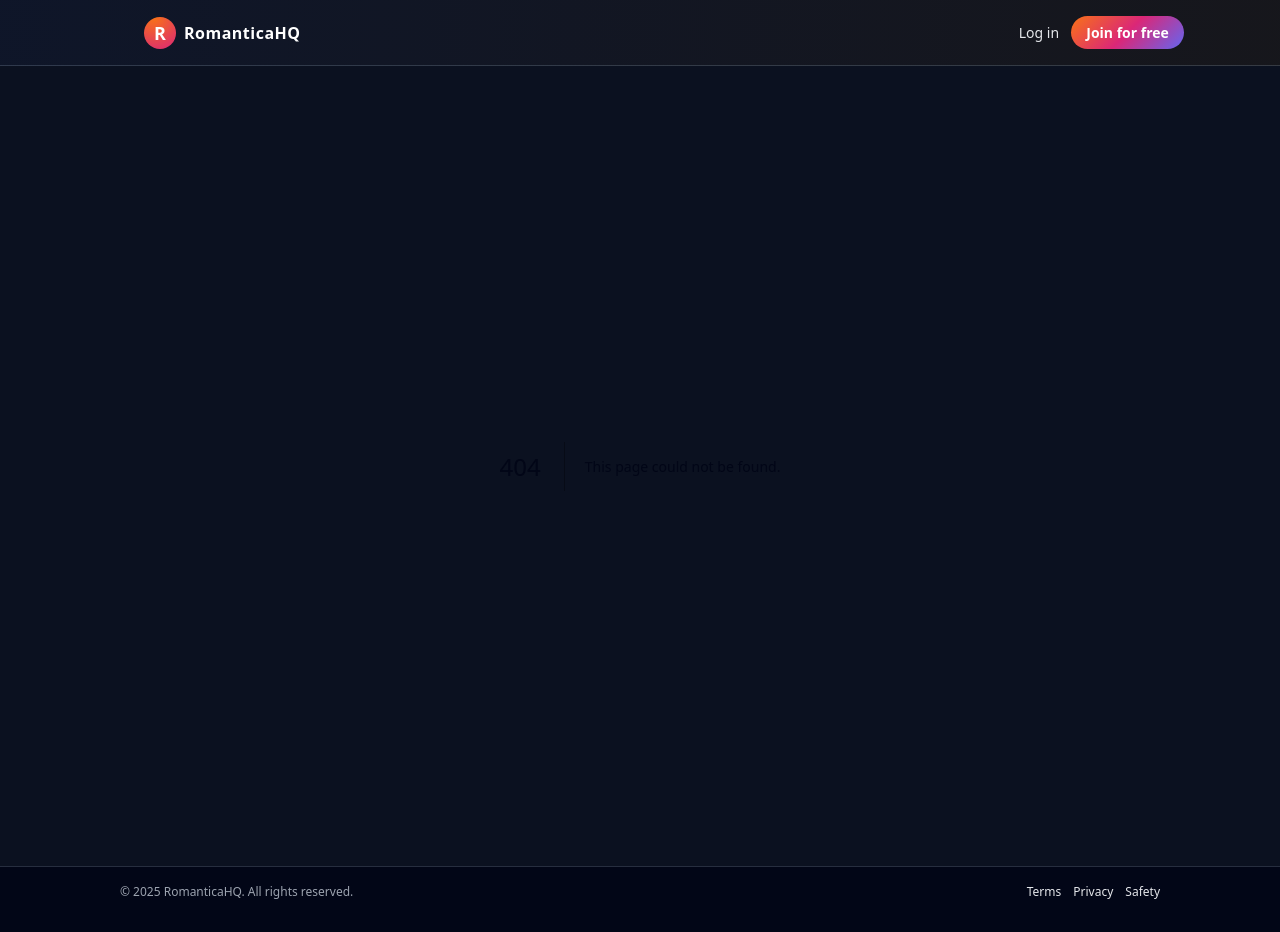
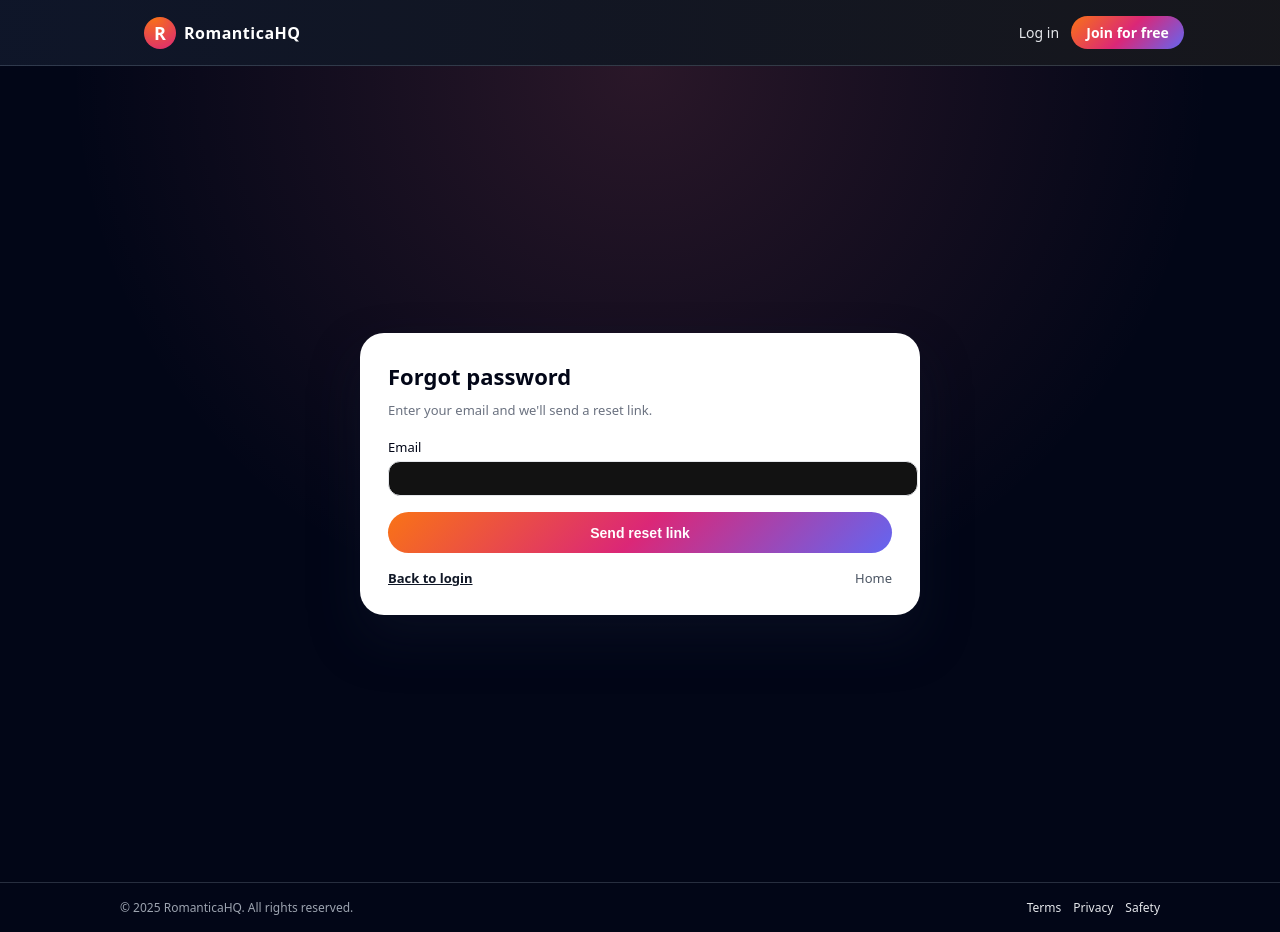
Before and after one commit to romanticahq/RomanticaHQ, a Next.js app in the folder frontend/: page /forgot-password in a window 1280 px wide. Before the commit this address had no page. Shown: the top 932 px of the page. Built offline with nearby package versions, Linux system fonts and the light colour scheme; no server answers.

Commit message:
Restore forgot/reset password pages and login links

```diff
--- /dev/null
+++ b/frontend/app/forgot-password/page.jsx
@@ -0,0 +1,131 @@
+'use client';
+
+import { useState } from 'react';
+
+const API_BASE = process.env.NEXT_PUBLIC_API_BASE_URL || '';
+
+export default function ForgotPasswordPage() {
+  const [email, setEmail] = useState('');
+  const [busy, setBusy] = useState(false);
+  const [message, setMessage] = useState('');
+
+  const handleSubmit = async (e) => {
+    e.preventDefault();
+    setBusy(true);
+    setMessage('');
+
+    try {
+      const res = await fetch(`${API_BASE}/api/auth/forgot-password`, {
+        method: 'POST',
+        headers: { 'Content-Type': 'application/json' },
+        body: JSON.stringify({ email }),
+      });
+
+      if (!res.ok) {
+        const text = await res.text();
+        throw new Error(text || 'Request failed');
+      }
+
+      setMessage('If that email exists, a reset link has been sent.');
+    } catch (err) {
+      setMessage(`Error: ${err.message}`);
+    } finally {
+      setBusy(false);
+    }
+  };
+
+  return (
+    <div
+      className="rhq-fullscreen rhq-main-pad"
+      style={{
+        minHeight: 'calc(100vh - 64px)',
+        display: 'flex',
+        justifyContent: 'center',
+        alignItems: 'center',
+        padding: '2.5rem 1.5rem',
+        background:
+          'radial-gradient(circle at top, rgba(251,113,133,0.16), transparent 55%), #020617',
+      }}
+    >
+      <div style={{ width: '100%', maxWidth: 560 }}>
+        <form
+          onSubmit={handleSubmit}
+          style={{
+            backgroundColor: 'white',
+            borderRadius: 24,
+            padding: '1.75rem',
+            boxShadow: '0 24px 50px rgba(15,23,42,0.45)',
+          }}
+        >
+          <h1 style={{ fontSize: 22, marginTop: 0, marginBottom: 10 }}>
+            Forgot password
+          </h1>
+          <p style={{ marginTop: 0, marginBottom: 16, fontSize: 13, color: '#6b7280' }}>
+            Enter your email and we&apos;ll send a reset link.
+          </p>
+
+          <label style={{ display: 'block', marginBottom: 16 }}>
+            <span style={{ fontSize: 13, fontWeight: 500 }}>Email</span>
+            <input
+              type="email"
+              value={email}
+              onChange={(e) => setEmail(e.target.value)}
+              required
+              style={fieldStyle}
+            />
+          </label>
+
+          <button
+            type="submit"
+            disabled={busy}
+            style={{
+              width: '100%',
+              padding: '0.8rem 1rem',
+              borderRadius: 999,
+              border: 'none',
+              background: 'linear-gradient(135deg, #f97316, #db2777, #6366f1)',
+              color: 'white',
+              fontWeight: 600,
+              fontSize: 14,
+              cursor: busy ? 'default' : 'pointer',
+              opacity: busy ? 0.8 : 1,
+            }}
+          >
+            {busy ? 'Sending…' : 'Send reset link'}
+          </button>
+
+          {message ? (
+            <p style={{ marginTop: 12, fontSize: 13, color: '#111827' }}>{message}</p>
+          ) : null}
+
+          <div
+            style={{
+              display: 'flex',
+              justifyContent: 'space-between',
+              gap: 12,
+              marginTop: 16,
+              fontSize: 13,
+            }}
+          >
+            <a href="/auth/login" style={{ color: '#111827', fontWeight: 600 }}>
+              Back to login
+            </a>
+            <a href="/" style={{ color: '#4b5563', textDecoration: 'none' }}>
+              Home
+            </a>
+          </div>
+        </form>
+      </div>
+    </div>
+  );
+}
+
+const fieldStyle = {
+  width: '100%',
+  marginTop: 4,
+  padding: '0.55rem 0.75rem',
+  borderRadius: 12,
+  border: '1px solid #e5e7eb',
+  fontSize: 13,
+  outline: 'none',
+};
```
Also changed, not shown: frontend/app/auth/login/page.jsx (+17 -0 lines), frontend/app/reset-password/page.jsx (added, +10 -0 lines), frontend/app/reset-password/reset-password-client.jsx (added, +143 -0 lines).
